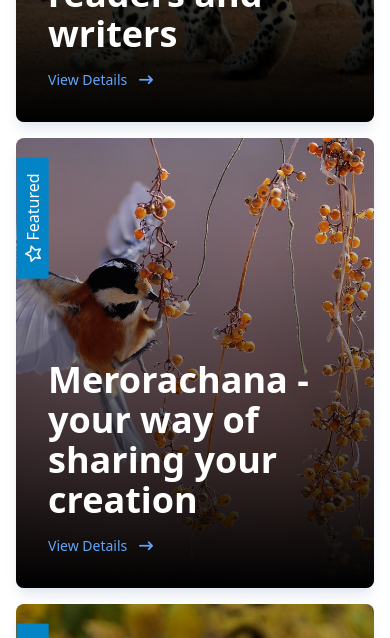
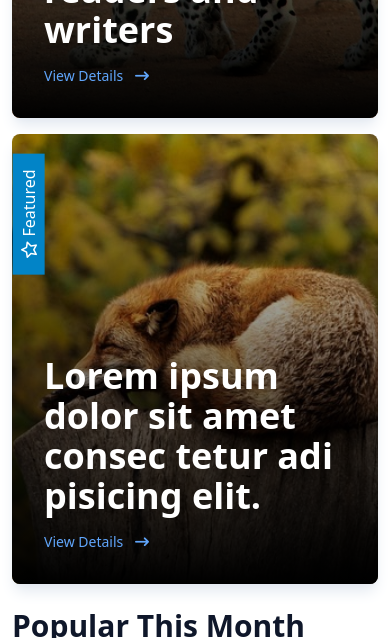
Before and after one commit to aeliyadevs/mero-rachana, a React (Vite) app: page / in a window 390 px wide. Shown: the part 432-1070 px from the top of the page. Built offline with nearby package versions, Linux system fonts and the light colour scheme.

Commit message:
make popular this month section responsive

```diff
--- a/src/components/CardAlt.tsx
+++ b/src/components/CardAlt.tsx
@@ -24,20 +24,23 @@
       />
       <div className="flex gap-6 w-full bg-sky-500 text-white px-4 py-2">
         <p>
-          <i className="fa-regular fa-heart"></i> 999k likes
+          <i className="fa-regular fa-heart"></i> 999k{" "}
+          {/* <span className="hidden lg:block">likes</span> */}
         </p>
         <p>
-          <i className="fa-regular fa-comment"></i> 999k comments
+          <i className="fa-regular fa-comment"></i> 999k{" "}
+          {/* <span className="hidden lg:block">comments</span> */}
         </p>
         <p>
-          <i className="fa-regular fa-share-from-square"></i> 999 shares
+          <i className="fa-regular fa-share-from-square"></i> 999{" "}
+          {/* <span className="hidden lg:block">shares</span> */}
         </p>
       </div>
       <div className="p-4 pb-6">
         <Link to={"/posts/" + thePost.postId}>
           <HeadingThree heading={thePost.postTitle} />
         </Link>
-        <p className="mb-3">
+        <p className="mb-3 hidden lg:block">
           {thePost.postContent.substring(0, 100) + " ....."}
         </p>
         <Link to={"/posts/" + thePost.postId} className="text-sm text-blue-400">
--- a/src/data/defaultPosts.json
+++ b/src/data/defaultPosts.json
@@ -46,7 +46,7 @@
       "postCategory": "Uncategorized",
       "createdAt": "2024-07-09",
       "author": 2,
-      "featured": true
+      "featured": false
     },
     {
       "postId": 5,
--- a/src/pages/Home/index.tsx
+++ b/src/pages/Home/index.tsx
@@ -37,14 +37,14 @@
           </Link>
         </div>
       </section> */}
-      <section className="sm:w-9/12 mx-auto my-4 sm:my-16 grid md:grid-cols-2 gap-4 px-4 sm:gap-6">
+      <section className="sm:w-9/12 mx-auto my-3 sm:my-16 grid md:grid-cols-2 gap-4 sm:gap-6 px-3">
         {featuredPosts.map((featuredPost, index) => (
           <FeaturedCardAlt key={index} id={featuredPost.postId} />
         ))}
       </section>
-      <section className="w-9/12 mx-auto my-16">
+      <section className="sm:w-9/12 mx-auto my-3 sm:my-16 px-3">
         <HeadingTwo heading="Popular this month" />
-        <div className="grid grid-cols-3 gap-6">
+        <div className="grid md:grid-cols-2 xl:grid-cols-3 gap-4 sm:gap-6">
           <CardAlt id={1} />
           <CardAlt id={2} />
           <CardAlt id={3} />
```
